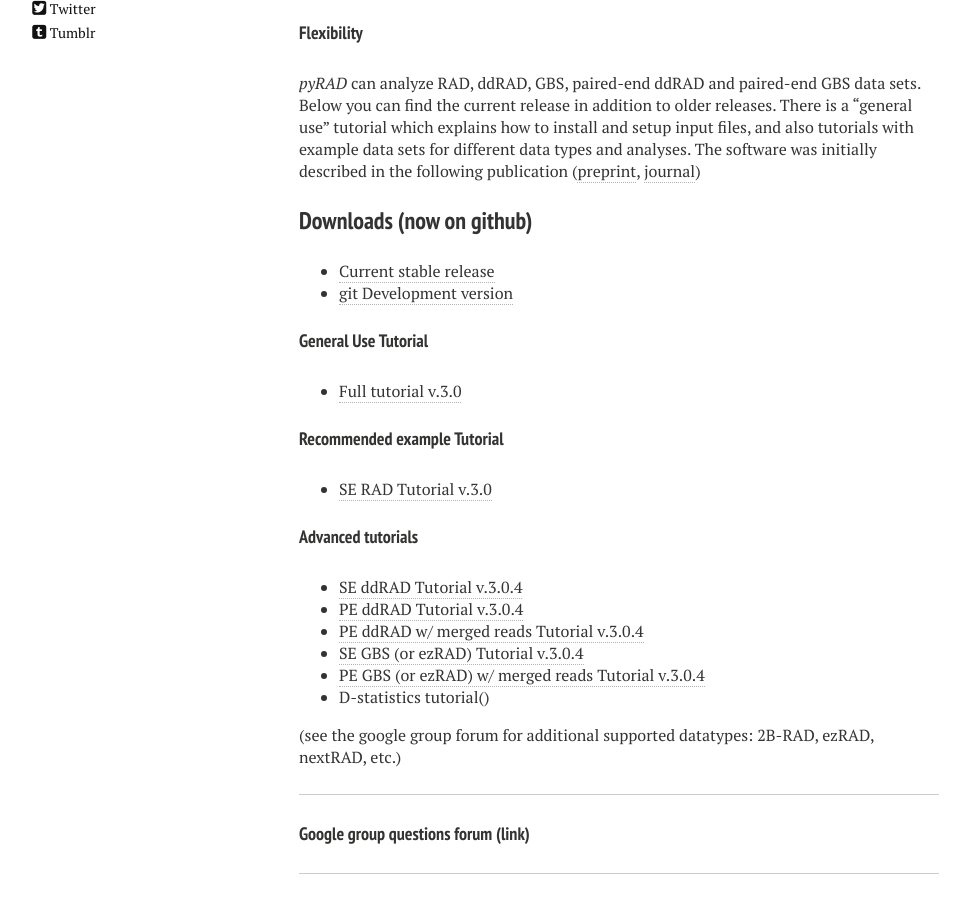
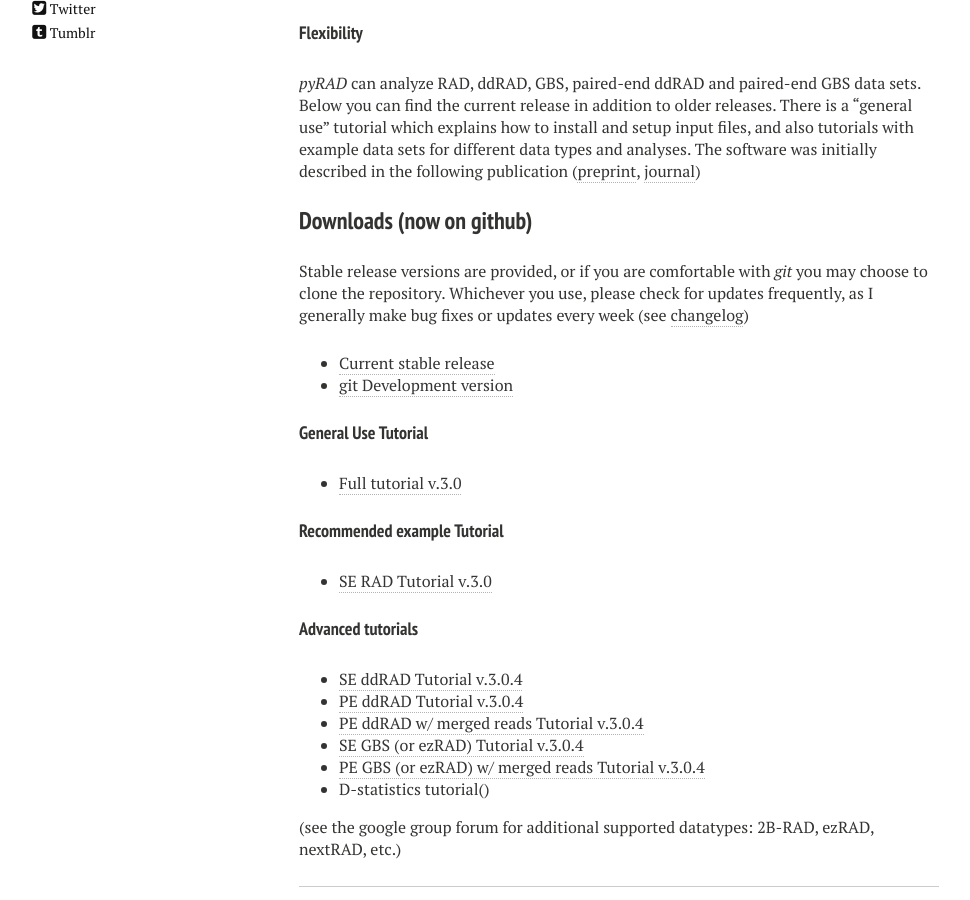
Before and after one commit to dereneaton/dereneaton.github.io, a Jekyll site: the page built from pyrad.md, in a window 1280 px wide and 900 px high, scrolled down 606 px. Shown: the whole window, without its empty margins (21-991 px from the left). Built offline with Jekyll 4.4.1, drawn with Linux system fonts in a browser that asks for light colours; Markdown is read by kramdown in place of the engine named in the settings.

Commit message:
added changelog info and ask people to look for updates

```diff
--- a/pyrad.md
+++ b/pyrad.md
@@ -22,6 +22,7 @@ The benefit of _pyRAD_ over most alternative methods for analyzing RADseq-like d
 _pyRAD_ can analyze RAD, ddRAD, GBS, paired-end ddRAD and paired-end GBS data sets. Below you can find the current release in addition to older releases. There is a “general use” tutorial which explains how to install and setup input files, and also tutorials with example data sets for different data types and analyses. The software was initially described in the following publication ([preprint](http://biorxiv.org/content/early/2013/12/03/001081), [journal](http://bioinformatics.oxfordjournals.org/content/early/2014/03/20/bioinformatics.btu121 ))
 
 ### Downloads (now on github)
+Stable release versions are provided, or if you are comfortable with _git_ you may choose to clone the repository. Whichever you use, please check for updates frequently, as I generally make bug fixes or updates every week (see [changelog](https://github.com/dereneaton/pyrad/commits/master))
 +  [Current stable release](https://github.com/dereneaton/pyrad/releases)
 +  [git Development version](https://github.com/dereneaton/pyrad/)
 
```
